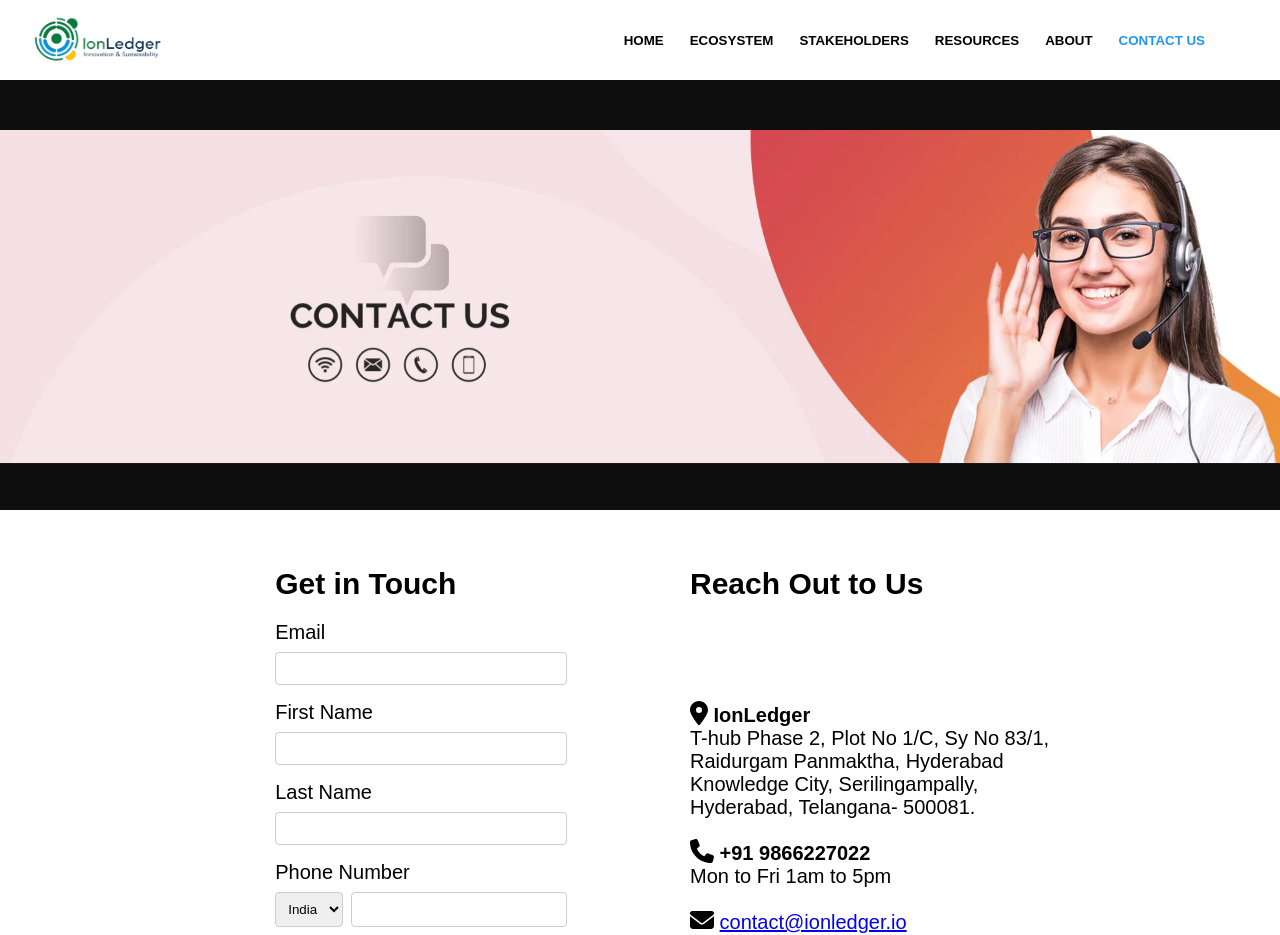
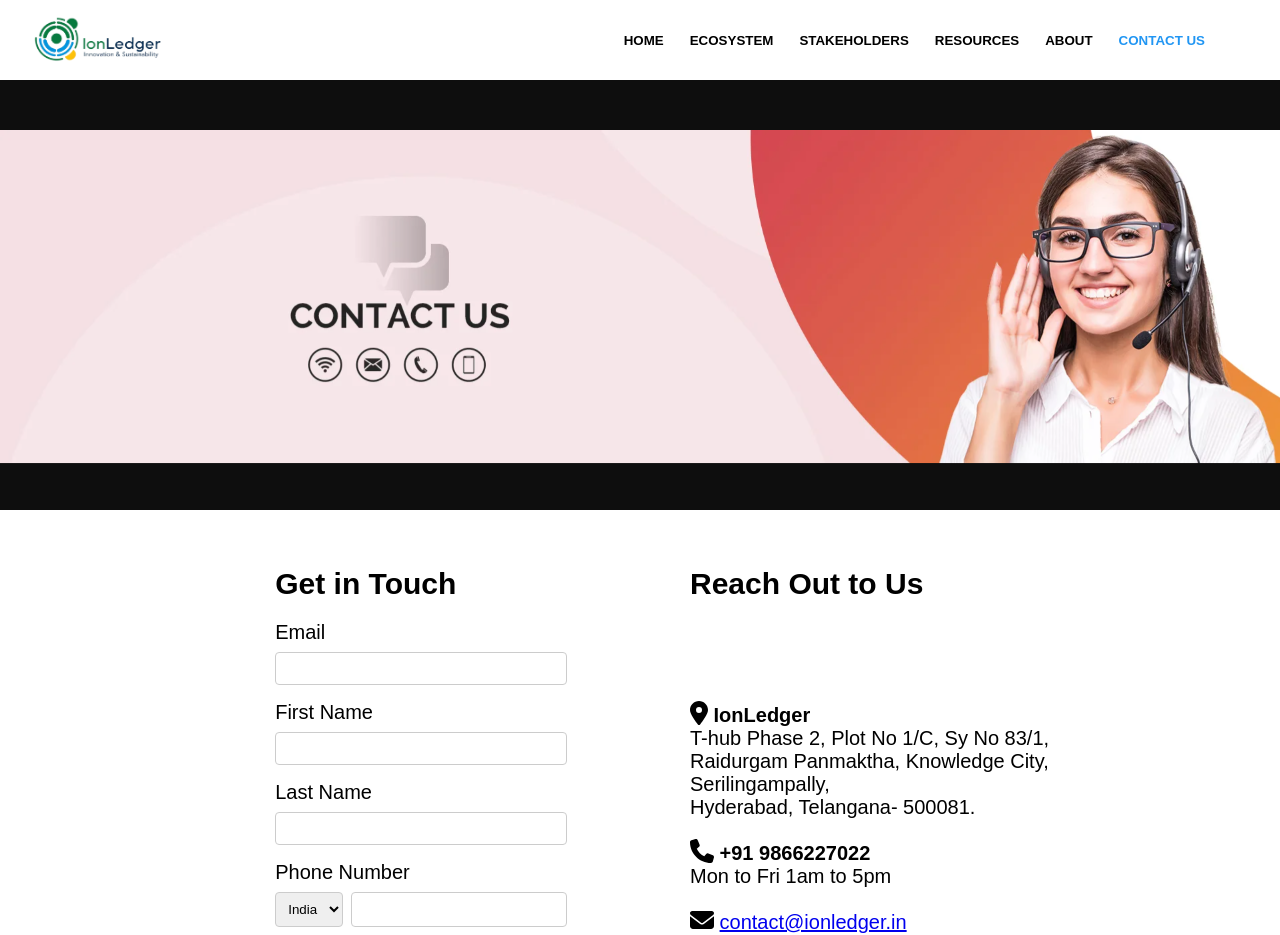
Before and after one commit to smartfalcon-io/IONLedger-website, a React (Vite) app: page /contact in a window 1280 px wide. Shown: the top 935 px of the page. Built offline with nearby package versions, Linux system fonts and the light colour scheme.

Commit message:
#Modified Contact details

```diff
--- a/src/components/Contact.tsx
+++ b/src/components/Contact.tsx
@@ -1,84 +1,4 @@
-// import React from "react";
-// import "./Contact.css";
-// import { FontAwesomeIcon } from "@fortawesome/react-fontawesome";
-// import {
-//   faLocationDot,
-//   faPhone,
-//   faEnvelope,
-// } from "@fortawesome/free-solid-svg-icons";
 
-// const Contact: React.FC = () => {
-//   return (
-//     <section className="contact">
-//       <div className="contact-banner">
-//         {/* <h1>Contact Us</h1> */}
-//       </div>
-//       <div className="contact-content">
-//         <div className="contact-form">
-//           <h2>Get in Touch</h2>
-//           <form>
-//             <div className="form-group">
-//               <label htmlFor="email">Email</label>
-//               <input type="email" id="email" name="email" required />
-//             </div>
-//             <div className="form-group">
-//               <label htmlFor="firstName">First Name</label>
-//               <input type="text" id="firstName" name="firstName" required />
-//             </div>
-//             <div className="form-group">
-//               <label htmlFor="lastName">Last Name</label>
-//               <input type="text" id="lastName" name="lastName" required />
-//             </div>
-//             <div className="form-group">
-//               <label htmlFor="phone">Phone Number</label>
-//               <div className="phone-input">
-//                 <select id="countryCode" name="countryCode">
-//                   <option value="+91">India (+91)</option>
-//                   {/* Add more country codes as needed */}
-//                 </select>
-//                 <input type="tel" id="phone" name="phone" required />
-//               </div>
-//             </div>
-//             <div className="form-group">
-//               <label htmlFor="message">Message</label>
-//               <textarea id="message" name="message" rows={4} required />
-//             </div>
-//             <button type="submit">Submit</button>
-//           </form>
-//         </div>
-//         <div className="contact-info">
-//           <h2>Reach Out to Us</h2>
-//           <div className="info">
-//             <p>
-//               <FontAwesomeIcon icon={faLocationDot} className="icon" />{" "}
-//               <b>SmartFalcon LLP</b>
-//               <br />
-//               <p>
-//                 T-hub Phase 2, Plot No 1/C, Sy No 83/1, Raidurgam panmaktha,
-//                 Hyderabad Knowledge City, Serilingampally, Hyderabad, Telangana-
-//                 500081.
-//               </p>
-//             </p>
-//             <p>
-//               <FontAwesomeIcon icon={faPhone} className="icon" />{" "}
-//               <b>+91 9866227022</b>
-//               <br />
-//               Mon to Fri 1am to 5pm
-//             </p>
-//             <p>
-//               <FontAwesomeIcon icon={faEnvelope} className="icon" />{" "}
-//               <a href="mailto:contact@smartfalcon.io">contact@smartfalcon.io</a>
-//               <br />
-//               Send us your query anytime!
-//             </p>
-//           </div>
-//         </div>
-//       </div>
-//     </section>
-//   );
-// };
-
-// export default Contact;
 
 import React, { useEffect, useState } from "react";
 import "../assets/CSS/Contact.css";
@@ -152,8 +72,8 @@
               <b>IonLedger</b>
               <br />
               T-hub Phase 2, Plot No 1/C, Sy No 83/1, Raidurgam Panmaktha,
-              Hyderabad Knowledge City, Serilingampally, Hyderabad, Telangana-
-              500081.
+              Knowledge City, Serilingampally, <br/>
+              Hyderabad, Telangana- 500081.
             </p>
             <p>
               <FontAwesomeIcon icon={faPhone} className="icon" />{" "}
@@ -163,7 +83,7 @@
             </p>
             <p>
               <FontAwesomeIcon icon={faEnvelope} className="icon" />{" "}
-              <a href="mailto:contact@ionledger.io">contact@ionledger.io</a>
+              <a href="mailto:contact@ionledger.io">contact@ionledger.in</a>
               <br />
               Send us your query anytime!
             </p>
```
Also changed, not shown: 1 other file (tests, documents, lock files or other folders).
